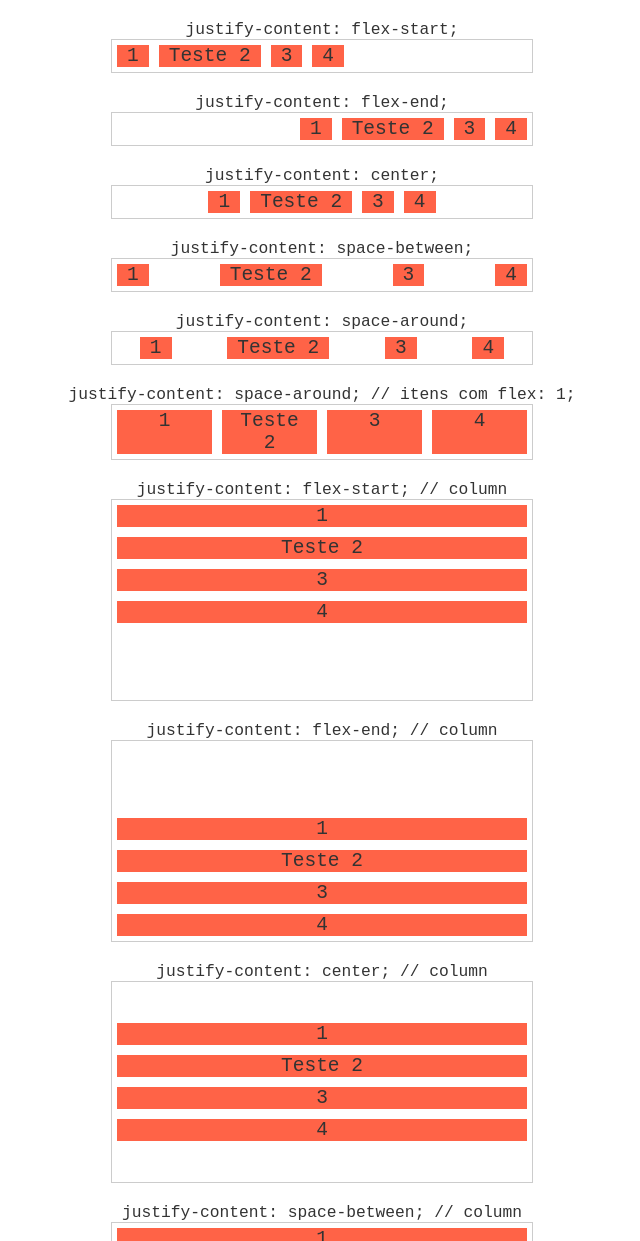
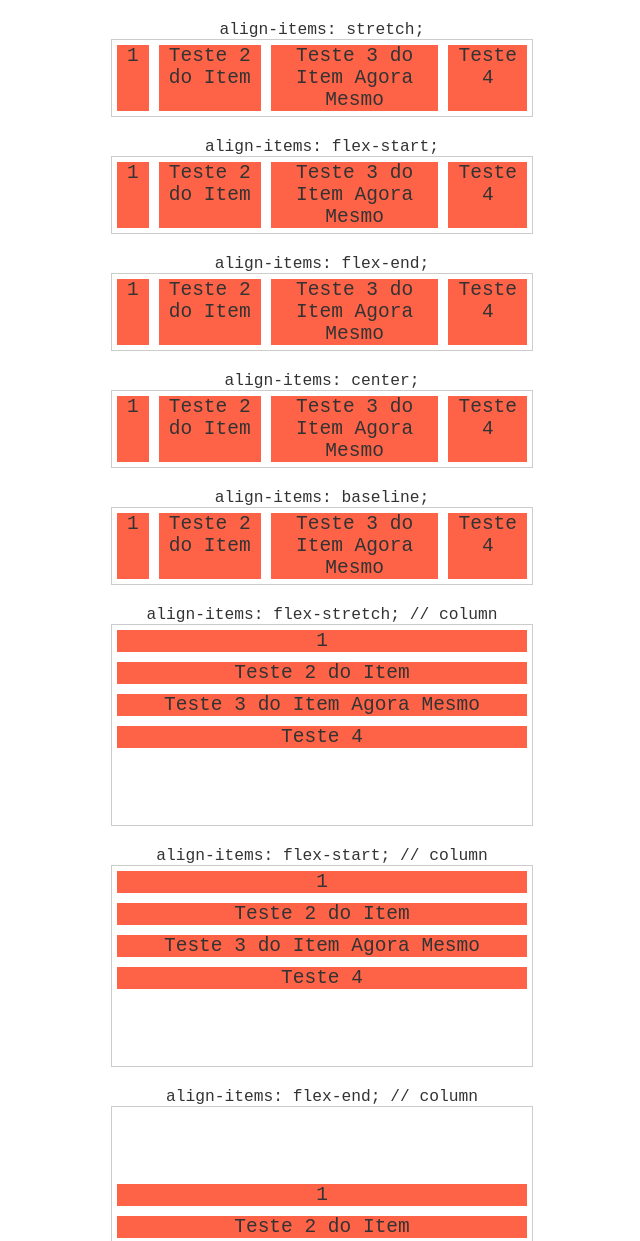
Before and after one commit to viniciusiess/curso-flexbox-css, a plain HTML site: page justify-content/index.html in a window 1280 px wide. Shown: the top 1241 px of the page, without its empty margins (318-958 px from the left). Drawn offline with Linux system fonts and the light colour scheme.

Commit message:
aula align-center

```diff
--- /dev/null
+++ b/align-items/style.css
@@ -0,0 +1,66 @@
+.stretch {
+    align-items: stretch;
+}
+
+.flex-start {
+    align-items: flex-start;
+}
+
+.flex-end {
+    align-items: flex-end;
+}
+
+.center {
+    align-items: center;
+}
+
+.baseline {
+    align-items: baseline;
+}
+
+.container {
+    max-width: 420px;
+    margin: 0 auto;
+    display: flex;
+    border: 1px solid #ccc;
+}
+
+.column {
+    flex-direction: column;
+}
+
+.item {
+    flex: 1;
+    margin: 5px;
+    padding: 0 10px;
+    background: tomato;
+    text-align: center;
+    font-size: 1.5rem;
+}
+
+.item:first-child {
+    padding-top: 10px;
+}
+
+.alinhamento-central {
+    height: 400px;
+    justify-content: center;
+    align-items: center;
+}
+
+.alinhamento-central .item {
+    flex: 0;
+    padding: 10px;
+}
+
+h1 {
+	text-align: center;
+	margin: 20px 0 0 0;
+	font-size: 1.25em;
+	font-weight: normal;
+}
+
+body {
+	font-family: monospace;
+	color: #333;
+}
--- a/justify-content/index.html
+++ b/justify-content/index.html
@@ -10,100 +10,89 @@
 </head>
 
 <body>
-    <h1>justify-content: flex-start;</h1>
+    <h1>align-items: stretch;</h1>
+    <section class="container stretch">
+        <div class="item">1</div>
+        <div class="item">Teste 2 do Item</div>
+        <div class="item">Teste 3 do Item Agora Mesmo</div>
+        <div class="item">Teste 4</div>
+    </section>
+
+    <h1>align-items: flex-start;</h1>
     <section class="container flex-start">
         <div class="item">1</div>
-        <div class="item">Teste 2</div>
-        <div class="item">3</div>
-        <div class="item">4</div>
+        <div class="item">Teste 2 do Item</div>
+        <div class="item">Teste 3 do Item Agora Mesmo</div>
+        <div class="item">Teste 4</div>
     </section>
 
-    <h1>justify-content: flex-end;</h1>
+    <h1>align-items: flex-end;</h1>
     <section class="container flex-end">
         <div class="item">1</div>
-        <div class="item">Teste 2</div>
-        <div class="item">3</div>
-        <div class="item">4</div>
+        <div class="item">Teste 2 do Item</div>
+        <div class="item">Teste 3 do Item Agora Mesmo</div>
+        <div class="item">Teste 4</div>
     </section>
 
-    <h1>justify-content: center;</h1>
+    <h1>align-items: center;</h1>
     <section class="container center">
         <div class="item">1</div>
-        <div class="item">Teste 2</div>
-        <div class="item">3</div>
-        <div class="item">4</div>
+        <div class="item">Teste 2 do Item</div>
+        <div class="item">Teste 3 do Item Agora Mesmo</div>
+        <div class="item">Teste 4</div>
     </section>
 
-    <h1>justify-content: space-between;</h1>
-    <section class="container space-between">
-        <div class="item">1</div>
-        <div class="item">Teste 2</div>
-        <div class="item">3</div>
-        <div class="item">4</div>
+    <h1>align-items: baseline;</h1>
+    <section class="container baseline">
+        <div class="item teste">1</div>
+        <div class="item">Teste 2 do Item</div>
+        <div class="item">Teste 3 do Item Agora Mesmo</div>
+        <div class="item">Teste 4</div>
     </section>
 
-    <h1>justify-content: space-around;</h1>
-    <section class="container space-around">
+    <h1>align-items: flex-stretch; // column</h1>
+    <section class="container stretch column">
         <div class="item">1</div>
-        <div class="item">Teste 2</div>
-        <div class="item">3</div>
-        <div class="item">4</div>
+        <div class="item">Teste 2 do Item</div>
+        <div class="item">Teste 3 do Item Agora Mesmo</div>
+        <div class="item">Teste 4</div>
     </section>
 
-    <h1>justify-content: space-around; // itens com flex: 1;</h1>
-    <section class="container space-around">
-        <div class="item flex">1</div>
-        <div class="item flex">Teste 2</div>
-        <div class="item flex">3</div>
-        <div class="item flex">4</div>
+    <h1>align-items: flex-start; // column</h1>
+    <section class="container flex-start column">
+        <div class="item">1</div>
+        <div class="item">Teste 2 do Item</div>
+        <div class="item">Teste 3 do Item Agora Mesmo</div>
+        <div class="item">Teste 4</div>
     </section>
 
-    <h1>justify-content: flex-start; // column</h1>
-    <section class="container flex-start column">
+    <h1>align-items: flex-end; // column</h1>
+    <section class="container flex-end column">
         <div class="item">1</div>
-        <div class="item">Teste 2</div>
-        <div class="item">3</div>
-        <div class="item">4</div>
+        <div class="item">Teste 2 do Item</div>
+        <div class="item">Teste 3 do Item Agora Mesmo</div>
+        <div class="item">Teste 4</div>
     </section>
 
-    <h1>justify-content: flex-end; // column</h1>
-    <section class="container flex-end column">
+    <h1>align-items: center; // column</h1>
+    <section class="container center column">
         <div class="item">1</div>
-        <div class="item">Teste 2</div>
-        <div class="item">3</div>
-        <div class="item">4</div>
+        <div class="item">Teste 2 do Item</div>
+        <div class="item">Teste 3 do Item Agora Mesmo</div>
+        <div class="item">Teste 4</div>
     </section>
 
-    <h1>justify-content: center; // column</h1>
-    <section class="container center column">
-        <div class="item">1</div>
-        <div class="item">Teste 2</div>
-        <div class="item">3</div>
-        <div class="item">4</div>
+    <h1>align-items: baseline; // column</h1>
+    <section class="container baseline column">
+        <div class="item teste">1</div>
+        <div class="item">Teste 2 do Item</div>
+        <div class="item">Teste 3 do Item Agora Mesmo</div>
+        <div class="item">Teste 4</div>
     </section>
 
-    <h1>justify-content: space-between; // column</h1>
-    <section class="container space-between column">
-        <div class="item">1</div>
-        <div class="item">Teste 2</div>
-        <div class="item">3</div>
-        <div class="item">4</div>
-    </section>
-
-    <h1>justify-content: space-around; // column</h1>
-    <section class="container space-around column">
-        <div class="item">1</div>
-        <div class="item">Teste 2</div>
-        <div class="item">3</div>
-        <div class="item">4</div>
-    </section>
-
-    <h1>justify-content: space-around; // column // itens com flex: 1;</h1>
-    <section class="container space-around column">
-        <div class="item flex">1</div>
-        <div class="item flex">Teste 2</div>
-        <div class="item flex">3</div>
-        <div class="item flex">4</div>
+    <h1>align-items: center; e justfy-content: center;</h1>
+    <section class="container alinhamento-central">
+        <div class="item">Esse item está verticalmente alinhado ao centro.</div>
     </section>
 </body>
 
```
Also changed, not shown: align-items/index.html (added, +110 -0 lines).
